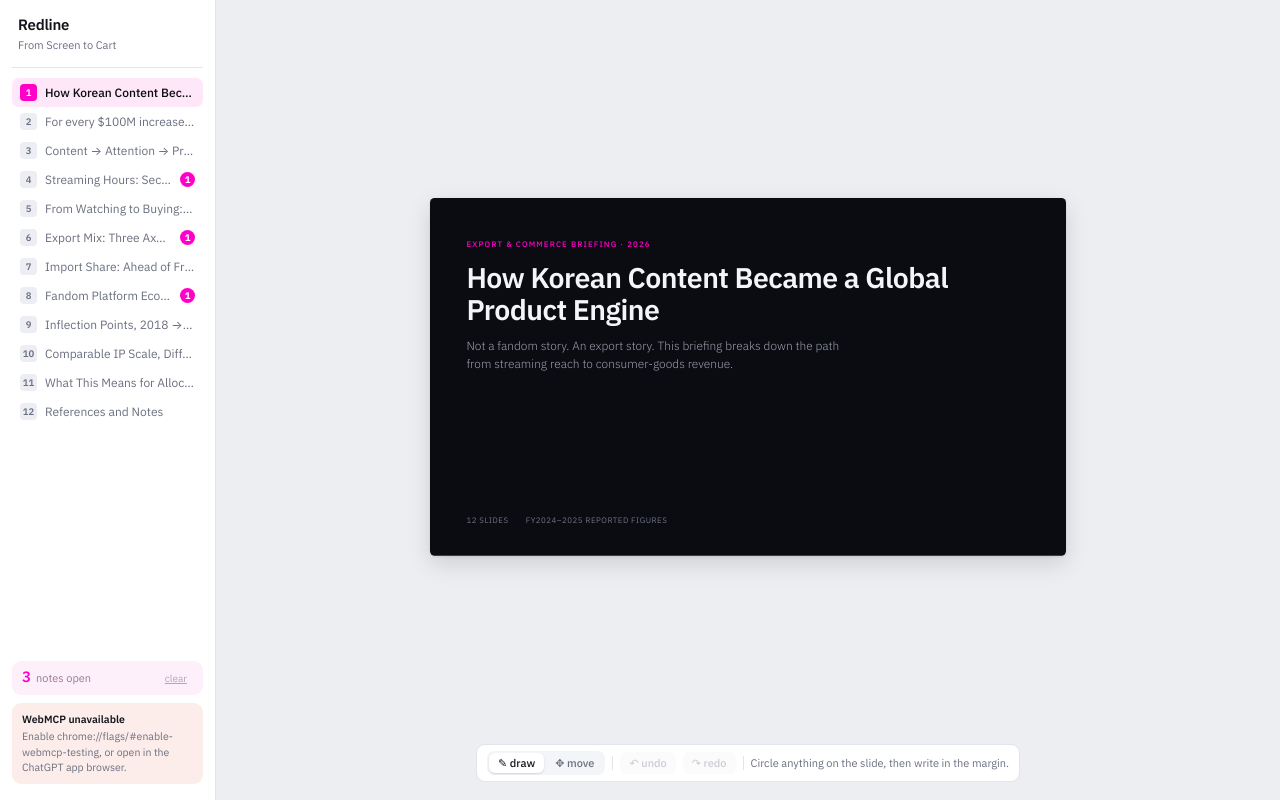
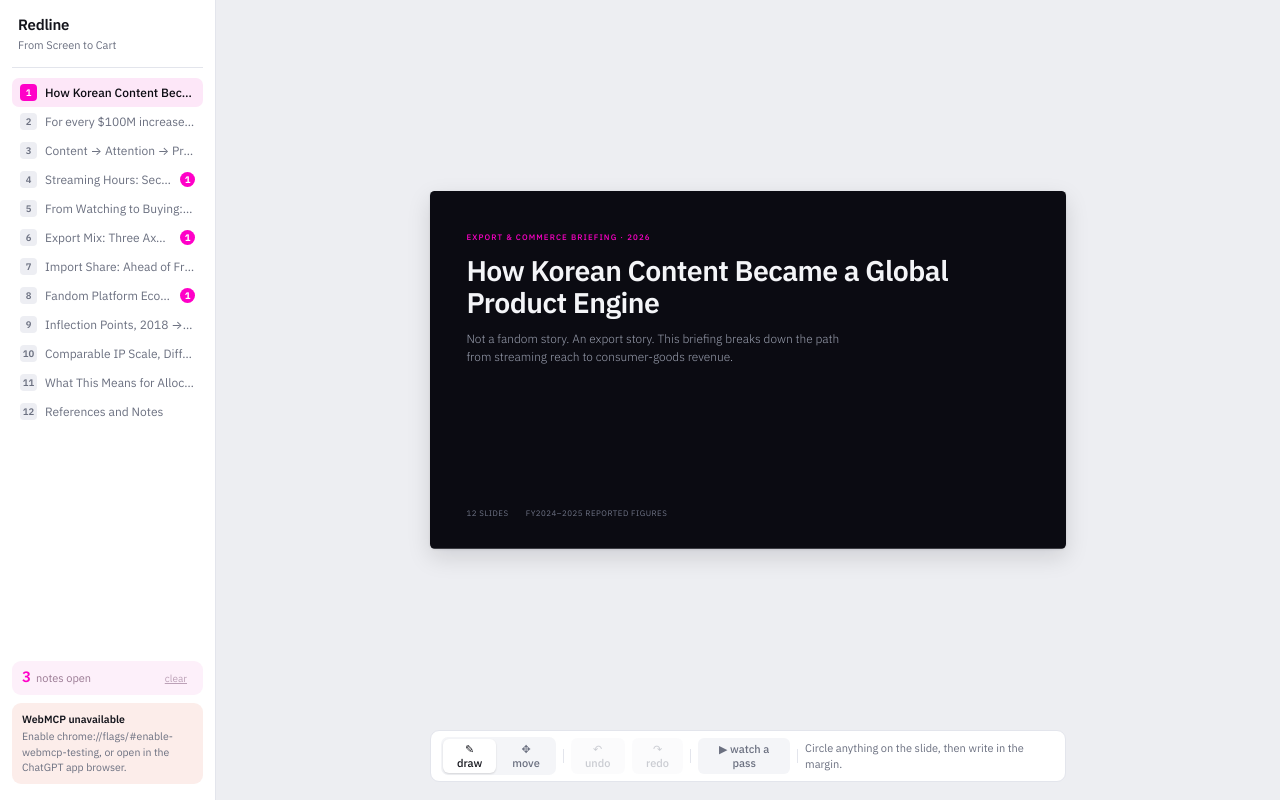
Before and after one commit to minjikim89/redline, a React (Vite) app: page / in a window 1280 px wide. Built offline with nearby package versions, Linux system fonts and the light colour scheme.

Commit message:
Add a scripted agent pass that runs the real tools, so the loop is visible without an agent attached

```diff
--- a/src/App.tsx
+++ b/src/App.tsx
@@ -4,6 +4,7 @@ import { ARTBOARD } from './deck/theme';
 import { InkLayer, type Mode } from './annotations/InkLayer';
 import * as store from './annotations/store';
 import { registerAll, syncConditionalTools, webmcpSupported } from './webmcp/tools';
+import { buildScript, runScript } from './annotations/replay';
 
 export default function App() {
   const s = useSyncExternalStore(store.subscribe, store.getState);
@@ -16,6 +17,8 @@ export default function App() {
   const [supported, setSupported] = useState<boolean | null>(null);
   const [scale, setScale] = useState(0.5);
   const [tick, setTick] = useState(0);
+  const [saying, setSaying] = useState<string | null>(null);
+  const replayCtl = useRef<AbortController | null>(null);
 
   const fitRef = useRef<HTMLDivElement>(null);
   const canvasRef = useRef<HTMLDivElement>(null);
@@ -43,6 +46,21 @@ export default function App() {
   }, []);
 
   useEffect(() => { registerAll().then(r => { setSupported(r.supported); setTools(r.tools); }); }, []);
+
+  // ?replay=1 starts the pass on load — used for recording and for checks.
+  // The guard lives inside the timer, so StrictMode's mount/cleanup/mount
+  // cycle cannot cancel the only scheduled start.
+  const toggleReplayRef = useRef<(() => void) | null>(null);
+  const started = useRef(false);
+  useEffect(() => {
+    if (!new URLSearchParams(location.search).has('replay')) return;
+    const t = setTimeout(() => {
+      if (started.current) return;
+      started.current = true;
+      toggleReplayRef.current?.();
+    }, 700);
+    return () => clearTimeout(t);
+  }, []);
 
   useEffect(() => {
     syncConditionalTools().then(async () => {
@@ -82,6 +100,31 @@ export default function App() {
       .forEach(a => m.set(a.slideId, (m.get(a.slideId) ?? 0) + 1));
     return m;
   }, [s.annotations]);
+
+  const replaying = saying !== null;
+
+  /* A visitor without an agent still needs to see the loop close. This runs the
+     real tool implementations in the order an agent calls them — scripted, and
+     labelled as such, but not faked. */
+  const toggleReplay = async () => {
+    if (replayCtl.current) { replayCtl.current.abort(); replayCtl.current = null; setSaying(null); return; }
+    store.reset();
+    const ac = new AbortController();
+    replayCtl.current = ac;
+    const steps = buildScript();
+    try {
+      await runScript(steps, (_i, st) => {
+        setSaying(st.say);
+        if (st.slideId) {
+          const idx = store.getState().deck.slides.findIndex(x => x.id === st.slideId);
+          if (idx >= 0) setCurrent(idx);
+        }
+      }, ac.signal);
+    } catch { /* stopped */ }
+    if (replayCtl.current === ac) { replayCtl.current = null; setSaying(null); }
+  };
+
+  toggleReplayRef.current = toggleReplay;
 
   const marks = s.annotations.filter(a => a.slideId === slide.id);
   const openCount = s.annotations.filter(a => a.status === 'open').length;
@@ -154,10 +197,16 @@ export default function App() {
           <button disabled={!store.canUndo()} onClick={() => store.undo()} title="Undo ⌘Z">↶ undo</button>
           <button disabled={!store.canRedo()} onClick={() => store.redo()} title="Redo ⇧⌘Z">↷ redo</button>
           <span className="tb-sep" />
-          <span className="tb-hint">
-            {mode === 'draw'
-              ? 'Circle anything on the slide, then write in the margin.'
-              : 'Drag a mark or a note to reposition it. Press P to draw again.'}
+          <button className={replaying ? 'replay on' : 'replay'} onClick={toggleReplay}>
+            {replaying ? '■ stop' : '▶ watch a pass'}
+          </button>
+          <span className="tb-sep" />
+          <span className={replaying ? 'tb-hint saying' : 'tb-hint'}>
+            {replaying
+              ? `${saying} · scripted, running the real tools`
+              : mode === 'draw'
+                ? 'Circle anything on the slide, then write in the margin.'
+                : 'Drag a mark or a note to reposition it. Press P to draw again.'}
           </span>
         </div>
       </main>
--- a/src/annotations/InkLayer.tsx
+++ b/src/annotations/InkLayer.tsx
@@ -195,7 +195,7 @@ export function InkLayer({ slideId, mode, canvasRef, slideRef, annotations, sele
             onPointerEnter={() => setHover(a.id)}
             onPointerLeave={() => setHover(h => (h === a.id ? null : h))}>
             <span className="scribble-kind">{a.kind}</span>
-            {a.body}
+            <span className={a.status === 'resolved' ? 'sb-body struck' : 'sb-body'}>{a.body}</span>
             {a.replies.map(r => (
               <span key={r.id} className="scribble-reply">↳ {r.body}</span>
             ))}
--- /dev/null
+++ b/src/annotations/replay.ts
@@ -0,0 +1,112 @@
+import { callable } from '../webmcp/tools';
+import * as store from './store';
+
+/**
+ * A scripted pass over the open queue.
+ *
+ * This is not a mock: it calls the same tool implementations an agent calls, in
+ * the order an agent would call them. It exists because a judge may open the URL
+ * without an agent attached, and the whole point of the product is a loop you
+ * can only understand by watching it close.
+ */
+
+const wait = (ms: number, signal?: AbortSignal) => new Promise<void>((res, rej) => {
+  const t = setTimeout(res, ms);
+  signal?.addEventListener('abort', () => { clearTimeout(t); rej(new Error('stopped')); }, { once: true });
+});
+
+export interface Step { say: string; run: () => Promise<any>; slideId?: string }
+
+export function buildScript(): Step[] {
+  const open = store.openAnnotations();
+  const steps: Step[] = [];
+
+  steps.push({
+    say: 'reading the open notes',
+    run: () => callable.list_open_annotations({}),
+  });
+
+  for (const a of open) {
+    steps.push({
+      say: `looking at ${a.slideId}`, slideId: a.slideId,
+      run: () => callable.read_slide({ slideId: a.slideId }),
+    });
+
+    if (a.kind === 'visualize') {
+      steps.push({
+        say: 're-forming the chart', slideId: a.slideId,
+        run: () => callable.set_chart_form({
+          slideId: a.slideId, chartForm: 'cards',
+          rationale: 'Three separate export lines, not parts of one whole.',
+        }),
+      });
+      steps.push({
+        say: 'explaining the change', slideId: a.slideId,
+        run: () => callable.reply_to_annotation({
+          annotationId: a.id,
+          body: 'Switched to the card treatment. A pie would claim these three sum to a meaningful total.',
+        }),
+      });
+    }
+
+    if (a.kind === 'research') {
+      steps.push({
+        say: 'attaching a sourced figure', slideId: a.slideId,
+        run: () => callable.attach_research({
+          slideId: a.slideId,
+          source: 'HYBE Q2 2026 consolidated results',
+          asOf: '2026 Q2',
+        }),
+      });
+      steps.push({
+        say: 'noting what it could not verify', slideId: a.slideId,
+        run: () => callable.reply_to_annotation({
+          annotationId: a.id,
+          body: 'Panel now cites 2026 Q2. Segment-level operating loss is not broken out in that filing — flagging rather than estimating.',
+        }),
+      });
+    }
+
+    if (a.kind === 'fix') {
+      steps.push({
+        say: 'sweeping the deck — you can stop this', slideId: a.slideId,
+        run: (signal?: AbortSignal) => callable.unify_across_slides(
+          {
+            field: 'source',
+            slideIds: ['s04', 's05', 's07', 's08', 's10'],
+            template: 'Source: {value}',
+          },
+          { signal },
+        ),
+      }) as any;
+      steps.push({
+        say: 'explaining the convention', slideId: a.slideId,
+        run: () => callable.reply_to_annotation({
+          annotationId: a.id,
+          body: 'Applied the slide 7 convention across the chart slides.',
+        }),
+      });
+    }
+
+    steps.push({
+      say: 'closing the note', slideId: a.slideId,
+      run: () => callable.resolve_annotation({ annotationId: a.id }),
+    });
+  }
+
+  return steps;
+}
+
+export async function runScript(
+  steps: Step[],
+  onStep: (i: number, s: Step) => void,
+  signal: AbortSignal,
+) {
+  for (let i = 0; i < steps.length; i++) {
+    if (signal.aborted) return;
+    onStep(i, steps[i]);
+    await wait(620, signal);
+    await (steps[i].run as any)(signal);
+    await wait(520, signal);
+  }
+}
--- a/src/styles.css
+++ b/src/styles.css
@@ -78,7 +78,8 @@ button{font:inherit;cursor:pointer;border:0;background:none;color:inherit}
 .h2{font-size:58px;font-weight:600;line-height:1.15;letter-spacing:-.015em;max-width:1500px}
 .sheet-body{flex:1;display:flex;flex-direction:column;justify-content:center;min-height:0}
 /* structures that should breathe into the full body height */
-.sheet-body>.cards,.sheet-body>.tline,.sheet-body>.refs,.sheet-body>.flow-wrap{flex:1}
+.sheet-body>.cards,.sheet-body>.tline,.sheet-body>.refs,.sheet-body>.flow-wrap,
+.sheet-body>.figs{flex:1}
 .cards{align-content:stretch}
 .tline{justify-content:space-between}
 .refs{align-content:start}
@@ -149,10 +150,10 @@ button{font:inherit;cursor:pointer;border:0;background:none;color:inherit}
 .note-sub{margin:0;font-size:28px;font-weight:300;line-height:1.45;color:var(--mut)}
 
 /* 06 figures */
-.figs{width:100%}
-.fig-cards{display:grid;grid-template-columns:repeat(3,1fr);gap:40px}
+.figs{width:100%;display:flex;flex-direction:column;justify-content:center}
+.fig-cards{display:grid;grid-template-columns:repeat(3,1fr);gap:40px;flex:1;align-items:stretch}
 .fig-card{background:var(--white);padding:44px 40px;display:flex;flex-direction:column;gap:22px;
-  border-radius:10px}
+  border-radius:10px;justify-content:flex-start}
 .fig-tag{font-size:24px;font-weight:500;letter-spacing:.1em}
 .fig-head{font-size:34px;font-weight:600}
 .fig-value{font-size:96px;font-weight:600;letter-spacing:-.03em;line-height:1}
@@ -164,12 +165,18 @@ button{font:inherit;cursor:pointer;border:0;background:none;color:inherit}
 .fig-legend i{width:22px;height:22px;border-radius:4px;flex:none}
 .fig-legend span{color:var(--mut)}
 .fig-legend b{font-weight:600;margin-left:auto;padding-left:48px;font-variant-numeric:tabular-nums}
-.fig-cols{display:flex;align-items:flex-end;gap:80px;height:340px;padding:0 80px}
-.fig-col{flex:1;display:flex;flex-direction:column;align-items:center;gap:14px}
-.fig-col>div{width:100%;border-radius:5px 5px 0 0;transition:height .5s}
-.fig-col-v{font-size:52px;font-weight:600;letter-spacing:-.02em}
-.fig-col-l{font-size:28px;color:var(--mut)}
-.fig-notes{display:flex;gap:70px;width:100%}
+.fig-plotwrap{flex:1;display:flex;flex-direction:column;justify-content:flex-end;
+  padding:0 160px;max-height:470px}
+.fig-plot{flex:1;display:grid;grid-template-columns:repeat(3,1fr);gap:120px;
+  align-items:end;border-bottom:2px solid #D6DBE4}
+.fig-col{display:flex;flex-direction:column;align-items:center;gap:16px;
+  justify-content:flex-end;height:100%}
+.fig-col>div{width:100%;max-width:180px;border-radius:6px 6px 0 0;
+  transition:height .5s cubic-bezier(.2,.8,.2,1)}
+.fig-col-v{font-size:50px;font-weight:600;letter-spacing:-.025em}
+.fig-labels{display:grid;grid-template-columns:repeat(3,1fr);gap:120px;padding-top:18px}
+.fig-labels span{font-size:28px;color:var(--mut);text-align:center;line-height:1.3}
+.fig-notes{display:flex;gap:70px;width:100%;padding-top:34px}
 .fig-notes p{margin:0;flex:1;font-size:30px;font-weight:300;line-height:1.4;color:var(--mut)}
 
 /* 08 panels */
@@ -222,7 +229,7 @@ button{font:inherit;cursor:pointer;border:0;background:none;color:inherit}
 .mark.k-visualize{color:#9000FF}.mark.k-explain{color:#0E9C7E}
 .mark.on .stroke{stroke-width:3.8}
 .mark.on .lead{opacity:.8}
-.mark.done{opacity:.24}
+.mark.done{opacity:.3}
 .stroke.k-fix{stroke:#E0761F}.stroke.k-research{stroke:#1D6BE0}
 .stroke.k-visualize{stroke:#9000FF}.stroke.k-explain{stroke:#0E9C7E}
 
@@ -233,11 +240,13 @@ button{font:inherit;cursor:pointer;border:0;background:none;color:inherit}
 .scribble.k-visualize{color:#6410B8}.scribble.k-explain{color:#0A6B57}
 .scribble:hover{background:rgba(255,255,255,.8)}
 .scribble.on{background:#FFFDF6;box-shadow:0 0 0 1px #E8E0C9,0 8px 24px rgba(11,11,18,.12)}
-.scribble.done{opacity:.3;text-decoration:line-through}
+.scribble.done{opacity:.5}
+.scribble.done>span:first-child,.scribble.done{text-decoration:none}
+.scribble.done .scribble-kind{text-decoration:none}
 .scribble-kind{display:block;font:600 8.5px 'IBM Plex Sans';letter-spacing:.17em;
   opacity:.52;margin-bottom:2px}
-.scribble-reply{display:block;margin-top:6px;padding-left:8px;font-size:13.5px;
-  border-left:2px solid currentColor;opacity:.75;text-transform:none}
+.scribble-reply{display:block;margin-top:7px;padding-left:9px;font-size:13.5px;
+  border-left:2px solid currentColor;opacity:.92;text-transform:none;line-height:1.36}
 .mark-acts{display:flex;gap:4px;margin-top:7px;text-transform:none}
 .mark-acts button{padding:3px 8px;border-radius:6px;background:#F1EDE1;color:#7A7360;
   font:500 10px 'IBM Plex Sans'}
@@ -271,3 +280,11 @@ button{font:inherit;cursor:pointer;border:0;background:none;color:inherit}
 
 button:focus-visible,textarea:focus-visible{outline:2px solid var(--pink);outline-offset:2px;
   border-radius:6px}
+
+.replay{background:#FDE7F8;color:#A8007F;font-weight:600}
+.replay:hover:not(:disabled){background:#FBD5F1;color:#8A0068}
+.replay.on{background:var(--pink);color:#fff}
+.replay.on:hover{background:#E000B2;color:#fff}
+.tb-hint.saying{color:var(--pink);font-weight:500}
+.sb-body{display:block}
+.sb-body.struck{text-decoration:line-through;opacity:.7}
```
Also changed, not shown: src/annotations/store.ts (+7 -0 lines), src/deck/slides/index.tsx (+12 -8 lines), src/webmcp/tools.ts (+9 -0 lines).
